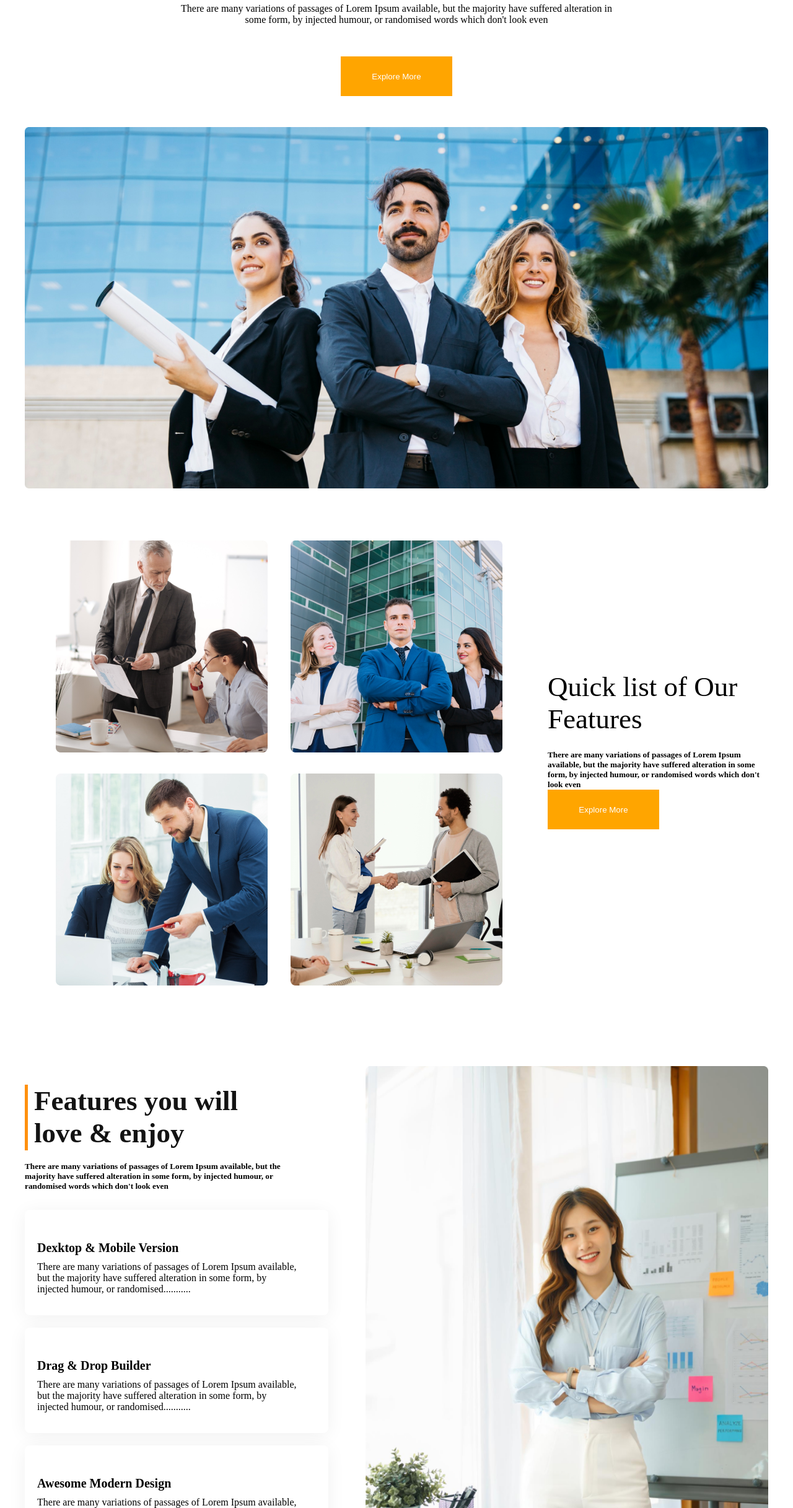
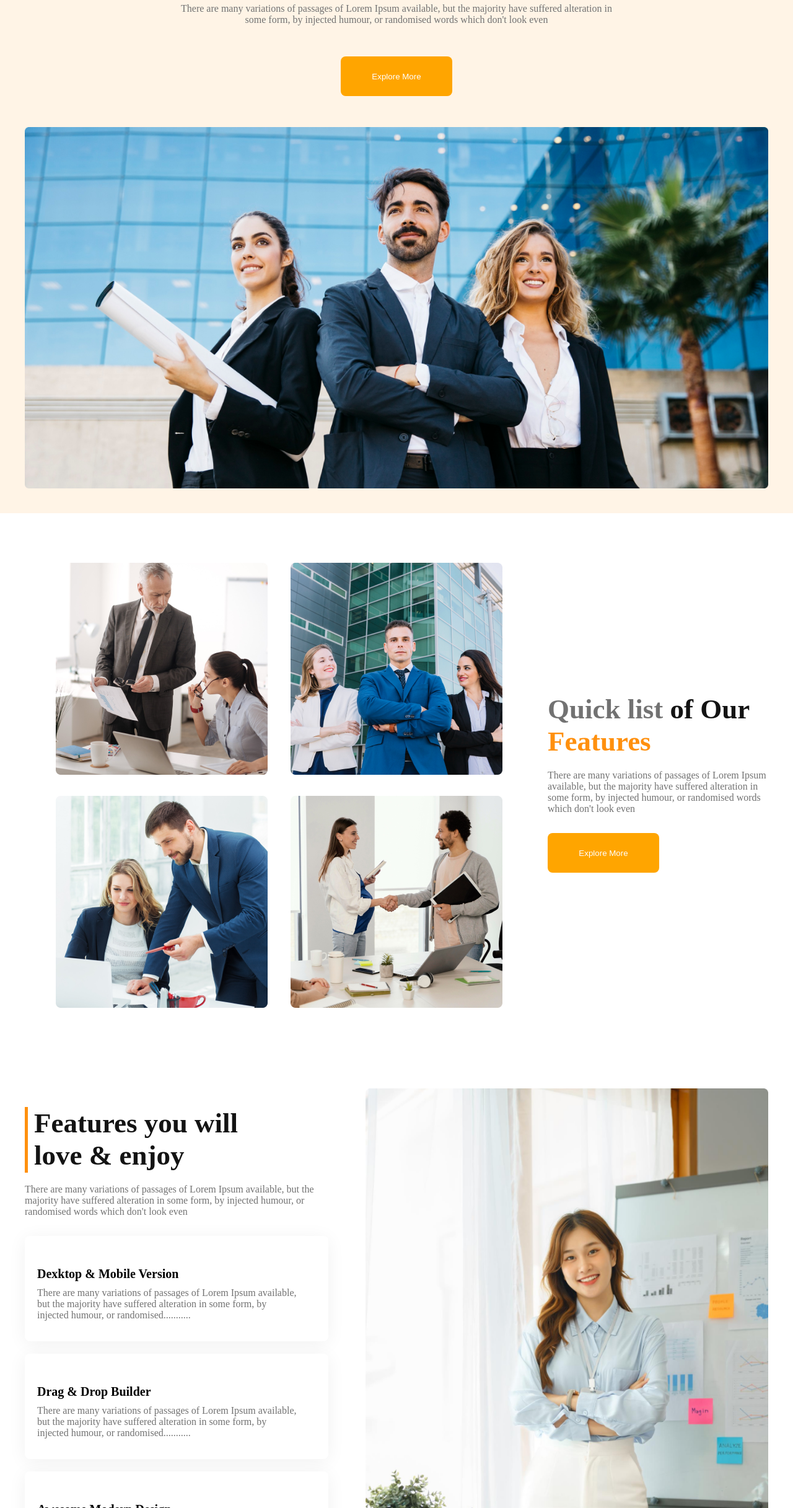
Before and after one commit to mehedi1802hasan/G3-Architects, a plain HTML site: page index.html in a window 1280 px wide. Shown: the part 367-2800 px from the top of the page at 62% size. Drawn offline with Linux system fonts and the light colour scheme.

Commit message:
website done without responsive

```diff
--- a/index.html
+++ b/index.html
@@ -9,12 +9,13 @@
     <link rel="stylesheet" href="style.css">
 </head>
 <body>
-    <div class="container">
-        <header>
+
+<header class="header">
+    <div class="container-1">
      <nav>
      <div class="nav-a">G3 Architects</div>
       <div class="nav-b">
-                    <ul class="jamela">
+      <ul class="nav-item">
                <li><a href="">Home</a></li>
               <li><a href="">About</a></li>
               <li><a href="">Contact us</a></li>
@@ -24,7 +25,7 @@
      </nav>
 
 
-        </header>
+
          <!--section-brand start-->
         <section>
             <div class="section-brand">
@@ -36,14 +37,17 @@
             </div>
 
         </section>
-        <!--button start-->
+
     <div class="btn">
         <button class="btn-primary">Explore More</button>
     </div>
    <img class="banner" src="/images/banner.png" alt="">
+   <br> <br><br>
+</header>
+    </div>
         <!--feture section -0-----=------>
 
-
+<div class="container-2">
     <section class="quick">
     <div class="quick-image">
         <img src="/images/team1.png" alt="">
@@ -52,8 +56,11 @@
         <img src="/images/team4.png" alt="">
     </div>
     <div class="quick-text">
-        <h3 class="quick-title">Quick list of Our Features</h3>
-        <h5>There are many variations of passages of Lorem Ipsum available, but the majority have suffered alteration in some form, by injected humour, or randomised words which don't look even</h5>
+        <h3 class="section-title"><span style="color: #727272;"> Quick list</span>
+            <span style="color:#131313">of Our</span>
+            <span style="color:#FF900E">Features</span></h3>
+
+        <h5 class="section-sub-title" style="color:#727272">There are many variations of passages of Lorem Ipsum available, but the majority have suffered alteration in some form, by injected humour, or randomised words which don't look even</h5>
         <button class="btn-primary">Explore More</button>
     </div>
     </section>
@@ -68,7 +75,7 @@
                 <hr>
                 <h3 class="section-title">Features you will <br> love & enjoy</h3>
             </div>
-             <h5 class="section-sub-titile">
+             <h5 class="section-sub-title">
               There are many variations of passages of Lorem Ipsum available, but the <br> majority have suffered alteration in some form, by injected humour, or <br> randomised words which don't look even
              </h5>
              <div class="experience">
@@ -105,7 +112,7 @@
 ---------------------------------->
 <div class="some-fact">
 <h3 class="section-title">Some Facts</h3>
-<h5 class="section-sub-titile extra">
+<h5 class="section-sub-titile">
     There are many variations of passages of Lorem Ipsum available, but <br> the majority have suffered alteration.
    </h5>
 </div>
--- a/style.css
+++ b/style.css
@@ -3,10 +3,10 @@
     border: 0;
     padding: 0;
 }
-body{
-
+.header{
+    background: rgba(255, 144, 14, 0.1);
 }
-.container{
+.container-1,.container-2{
 
     width:1200px;
     margin: 0 auto;
@@ -34,22 +34,22 @@ nav{
 
 
 }
-.jamela{
+.nav-item{
     display: flex;
     gap: 30px;
 
 }
-.jamela li{
+.nav-item li{
     list-style: none;
 
 }
-.jamela a{
+.nav-item a{
     color: wheat;
     text-decoration:none;
     display: flex;
 
     font-size: 18px;
-    color: #c92d2d;
+    color: #424242;
 }
 /*style brand  -----------
 ----------------*/
@@ -60,10 +60,15 @@ nav{
 }
 .section-title{
     font-weight: 700;
-    font-size: 64px;
+    font-size: 45px;
+    color: #131313;
+    margin-bottom: 20px;
 }
 .section-sub-title{
-
+font-weight: 400;
+font-size: 16px;
+margin-bottom:30px;
+color: #727272;
 }
 .btn{
     text-align: center;
@@ -73,6 +78,7 @@ nav{
     width: 180px;
     height: 64px;
     background-color: orange;
+    border-radius: 8px;
     color: white;
     margin:0 aut0;
   }
@@ -133,16 +139,8 @@ background: #FF900E;
     height: 982px;
     margin-top:30px;
 }
-.section-title{
-    font-weight: 700;
-    font-size: 45px;
-    color: #131313;
-    margin-bottom: 20px;
-}
-.section-sub-title{
-font-weight: 400;
-font-size: 16px;
-margin-bottom:30px;}
+
+
 .experience{
 margin-top: 30px;
 display: grid;
@@ -168,6 +166,7 @@ margin-top: 30px;
     font-weight: 400;
     font-size: 16px;
     margin-top: 10px;
+    color: #727272;
 }
 .love-picture-part{
     display: flex;
@@ -201,9 +200,6 @@ height:935px;
  .some-fact{
     margin-top:100px;
  }
-.extra{
-    color: #727272;
-}
  /*-------------------
         reward style section -----------------*/
  .section-reward{
```
Lines whose indentation alone changed are shown as unchanged.
